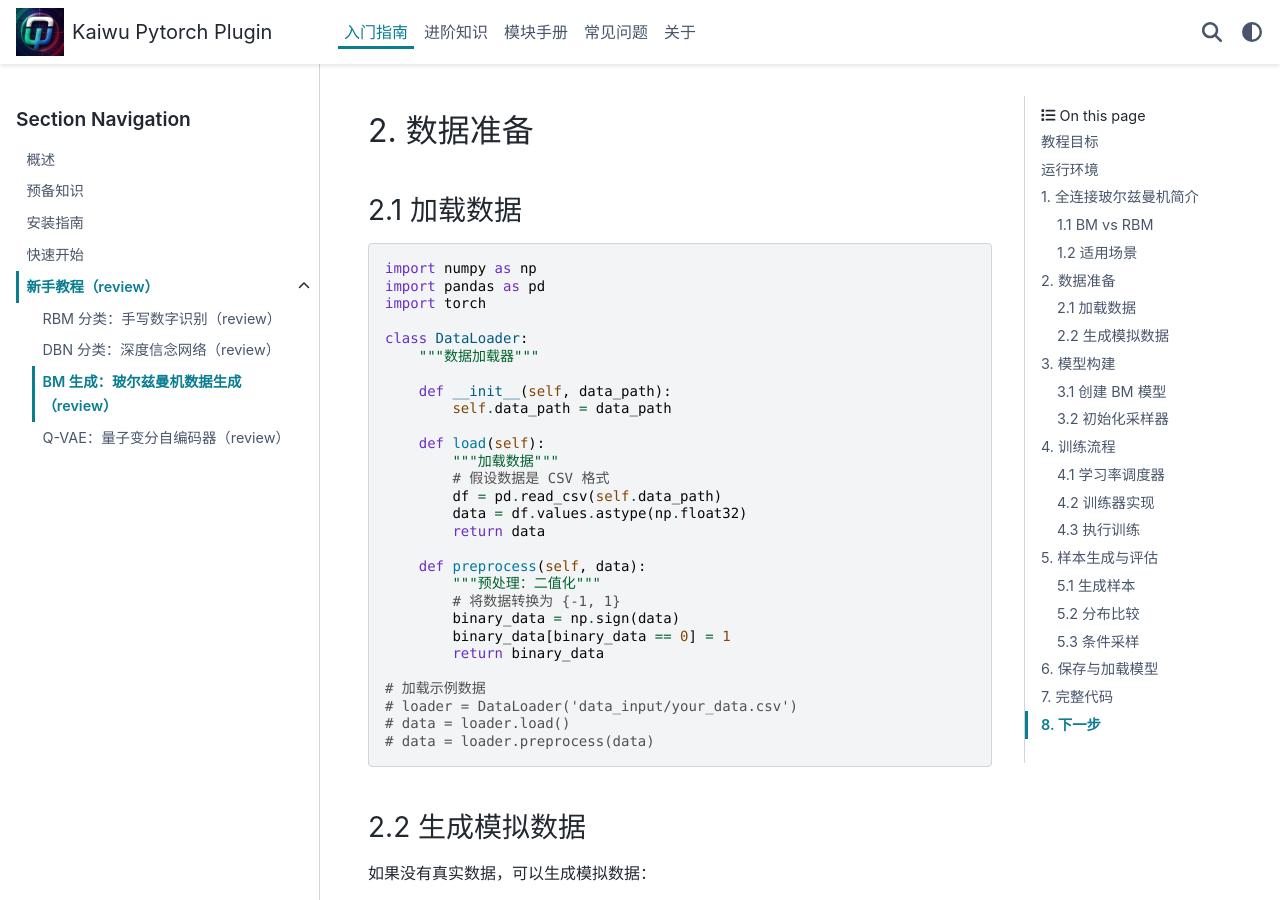
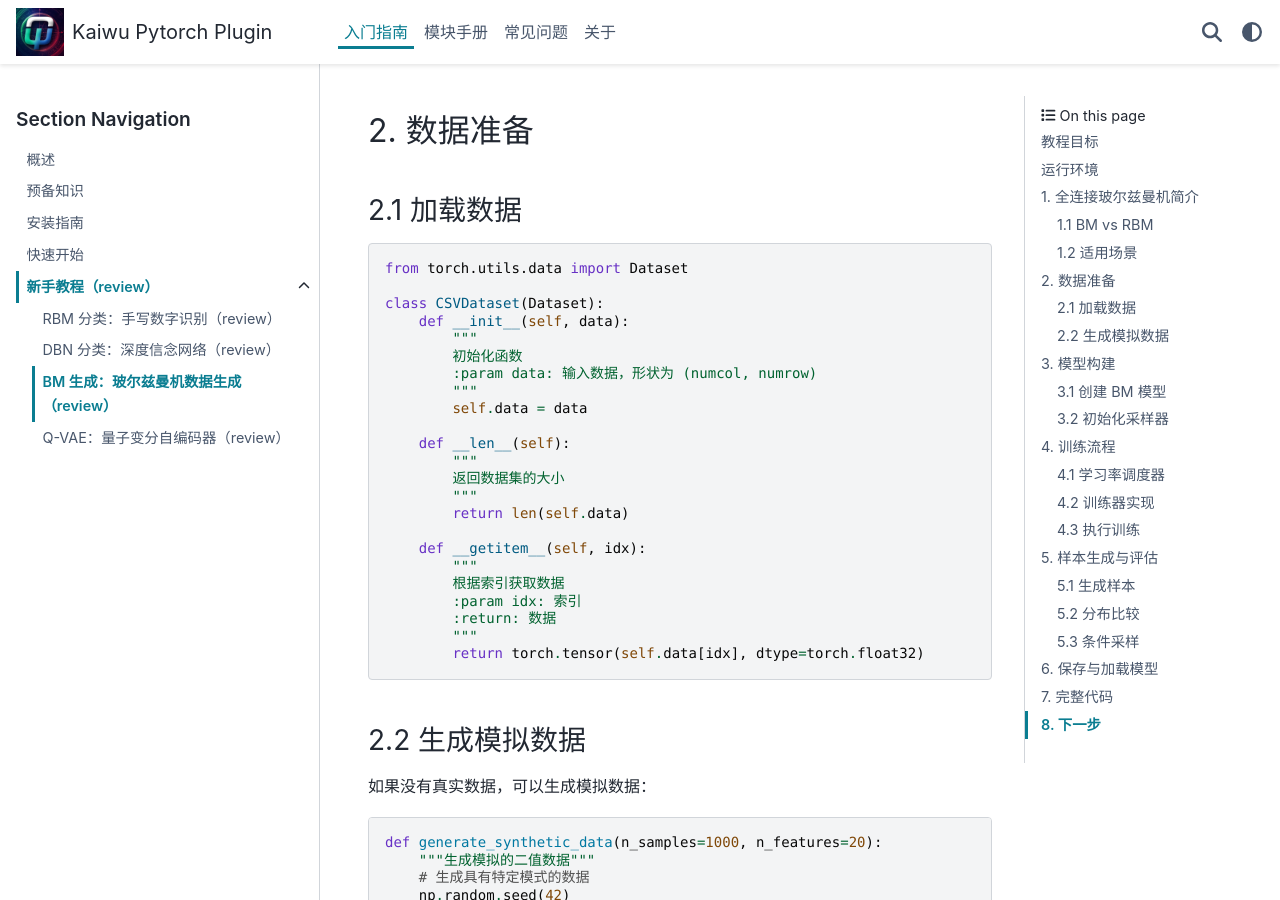
Before and after one commit to qboson/kaiwu-pytorch-plugin, a Sphinx documentation site: the page built from docs/source/getting_started/tutorials/bm_generation.rst, in a window 1280 px wide and 900 px high, scrolled down 1444 px. Built offline with Sphinx 7.4.7 and the PyData theme 0.15.4, drawn with Linux system fonts in a browser that asks for light colours; formulas are drawn with MathJax 3; the version number could not be read and is left out.

Commit message:
update doc

```diff
--- a/docs/index.rst
+++ b/docs/index.rst
@@ -10,12 +10,6 @@
    :maxdepth: 2
 
    source/getting_started/index
-
-
-.. toctree::
-   :maxdepth: 2
-
-   source/advanced/index
 
 .. toctree::
    :maxdepth: 2
--- a/docs/source/getting_started/tutorials/bm_generation.rst
+++ b/docs/source/getting_started/tutorials/bm_generation.rst
@@ -71,34 +71,30 @@
 
 .. code-block:: python
 
-    import numpy as np
-    import pandas as pd
-    import torch
+    from torch.utils.data import Dataset
 
-    class DataLoader:
-        """数据加载器"""
+    class CSVDataset(Dataset):
+        def __init__(self, data):
+            """
+            初始化函数
+            :param data: 输入数据，形状为 (numcol, numrow)
+            """
+            self.data = data
 
-        def __init__(self, data_path):
-            self.data_path = data_path
+        def __len__(self):
+            """
+            返回数据集的大小
+            """
+            return len(self.data)
 
-        def load(self):
-            """加载数据"""
-            # 假设数据是 CSV 格式
-            df = pd.read_csv(self.data_path)
-            data = df.values.astype(np.float32)
-            return data
+        def __getitem__(self, idx):
+            """
+            根据索引获取数据
+            :param idx: 索引
+            :return: 数据
+            """
+            return torch.tensor(self.data[idx], dtype=torch.float32)
 
-        def preprocess(self, data):
-            """预处理：二值化"""
-            # 将数据转换为 {-1, 1}
-            binary_data = np.sign(data)
-            binary_data[binary_data == 0] = 1
-            return binary_data
-
-    # 加载示例数据
-    # loader = DataLoader('data_input/your_data.csv')
-    # data = loader.load()
-    # data = loader.preprocess(data)
 
 2.2 生成模拟数据
 ^^^^^^^^^^^^^^^^
```
Also changed, not shown: docs/source/advanced/advanced_features.rst (deleted, +0 -313 lines), docs/source/advanced/index.rst (deleted, +0 -10 lines), docs/source/faq/faq.rst (+8 -29 lines).
